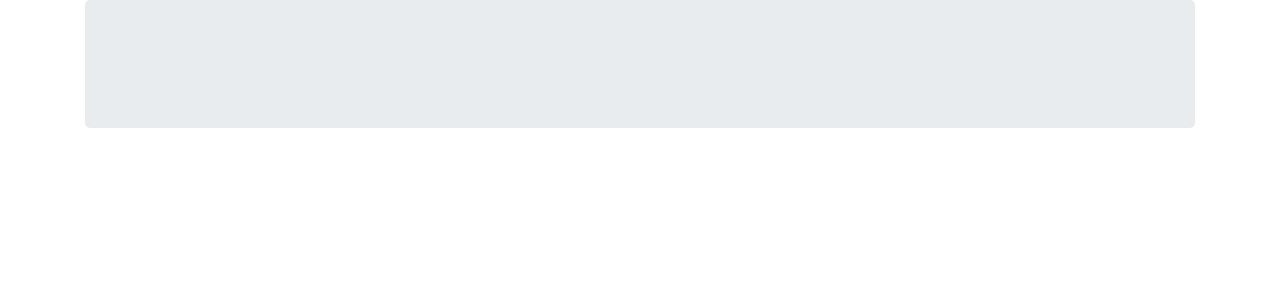
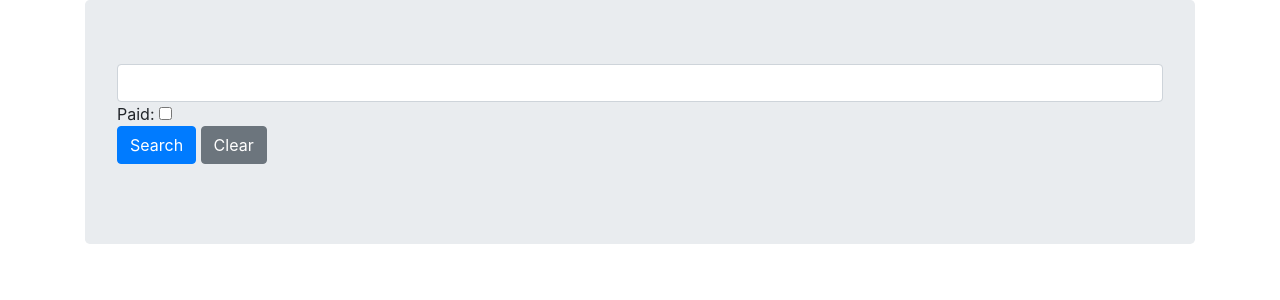
Before and after one commit to gauravc6/billtrack, a Flask app: page /all_bills in a window 1280 px wide. Shown: the part 56-356 px from the top of the page. Run offline with Flask 2, Linux system fonts and the light colour scheme; data that the repository does not hold is empty; some libraries are stand-ins or nearby versions.

Commit message:
implement basic search

```diff
--- a/app.py
+++ b/app.py
@@ -3,7 +3,7 @@ import datetime
 from flask import render_template, redirect, url_for
 from billtrack import app, db
 from billtrack.models import Bill, Product
-from billtrack.forms import BillForm, ProductForm
+from billtrack.forms import BillForm, ProductForm, SearchForm
 
 @app.route('/')
 def index():
@@ -12,7 +12,11 @@ def index():
 @app.route('/all_bills', methods=['POST', 'GET'])
 def all_bills():
     bills = Bill.query.all()
-    return render_template('all_bills.html', bills=bills)
+    form = SearchForm()
+    bills = Bill.query.order_by(Bill.bill_date.desc()).all()
+    if form.validate_on_submit():
+        bills = Bill.query.filter(Bill.supplier_name.like(f"%{form.search_text.data}%")).filter_by(bill_paid_status=form.paid_check.data).order_by(Bill.bill_date.desc()).all()
+    return render_template('all_bills.html',form=form, bills=bills)
 
 @app.route('/add_bill', methods=['POST', 'GET'])
 def add_bill():
--- a/billtrack/forms.py
+++ b/billtrack/forms.py
@@ -19,3 +19,8 @@ class ProductForm(FlaskForm):
     mrp = FloatField('MRP', validators=[DataRequired()])
     rate = FloatField('Rate', validators=[DataRequired()])
     submit = SubmitField('Add product')
+
+class SearchForm(FlaskForm):
+    search_text = StringField('Search')
+    paid_check = BooleanField('Paid')
+    submit = SubmitField('Search')
--- a/billtrack/templates/all_bills.html
+++ b/billtrack/templates/all_bills.html
@@ -2,6 +2,14 @@
 {% block content %}
 <div class="container">
     <div class="jumbotron">
+        <form method="post">
+            {{form.hidden_tag()}}
+            {{form.search_text(class="form-control")}}
+            Paid: {{form.paid_check()}}
+            <br>
+            {{form.submit(class="btn btn-primary")}}
+            <a href="{{url_for('all_bills')}}" class="btn btn-secondary">Clear</a>
+        </form>
         {% for bill in bills %}
         <div class="card">
             <a href="{{url_for('bill_details', invoice_number=bill.invoice_number)}}">
```
Lines whose indentation alone changed are shown as unchanged.
